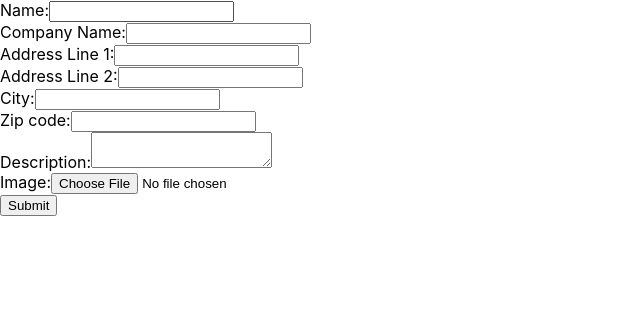
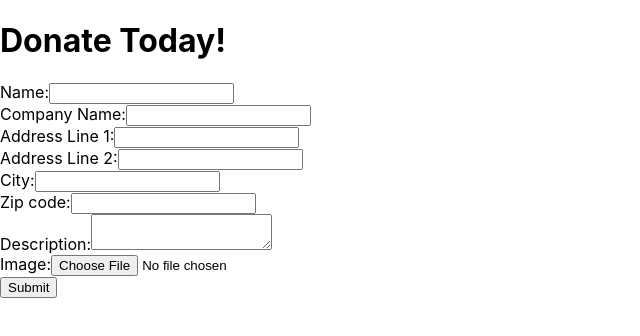
Before and after one commit to Arol15/dreamteamJS_hfh, a React (Create React App) app: page /donate in a window 1280 px wide. Shown: the top 336 px of the page, without its empty margins (0-640 px from the left). Built offline with nearby package versions, Linux system fonts and the light colour scheme.

Commit message:
add header

```diff
--- a/src/pages/DonatePage.js
+++ b/src/pages/DonatePage.js
@@ -41,6 +41,8 @@ export default function DonatePage() {
   }
 
   return (
+    <>
+      <h1>Donate Today!</h1>
       <form onSubmit={handleSubmit}>
         <div>
           <label htmlFor="name">Name:</label>
@@ -132,5 +134,6 @@ export default function DonatePage() {
         </div>
         <button type="submit">Submit</button>
       </form>
+    </>
   );
 }
```
Lines whose indentation alone changed are shown as unchanged.
